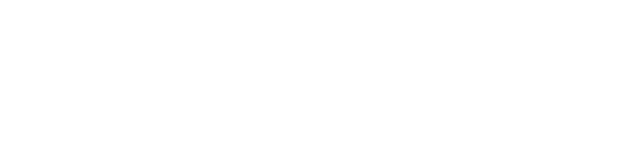
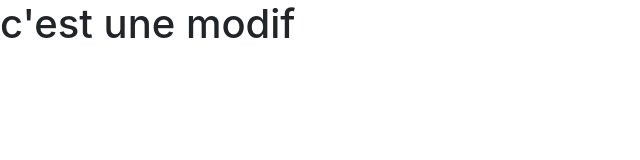
Before and after one commit to David-Bno/ExerciceFinal, a plain HTML site: page index.html in a window 1280 px wide. Shown: the whole page, without its empty margins (0-640 px from the left). Drawn offline with nearby package versions, Linux system fonts and the light colour scheme.

Commit message:
Ajout du H1

```diff
--- a/index.html
+++ b/index.html
@@ -16,6 +16,6 @@
 <script src="https://maxcdn.bootstrapcdn.com/bootstrap/4.5.2/js/bootstrap.min.js"></script>
 </head>
 <body>
-
+  <h1>c'est une modif</h1>
 </body>
 </html>
```
